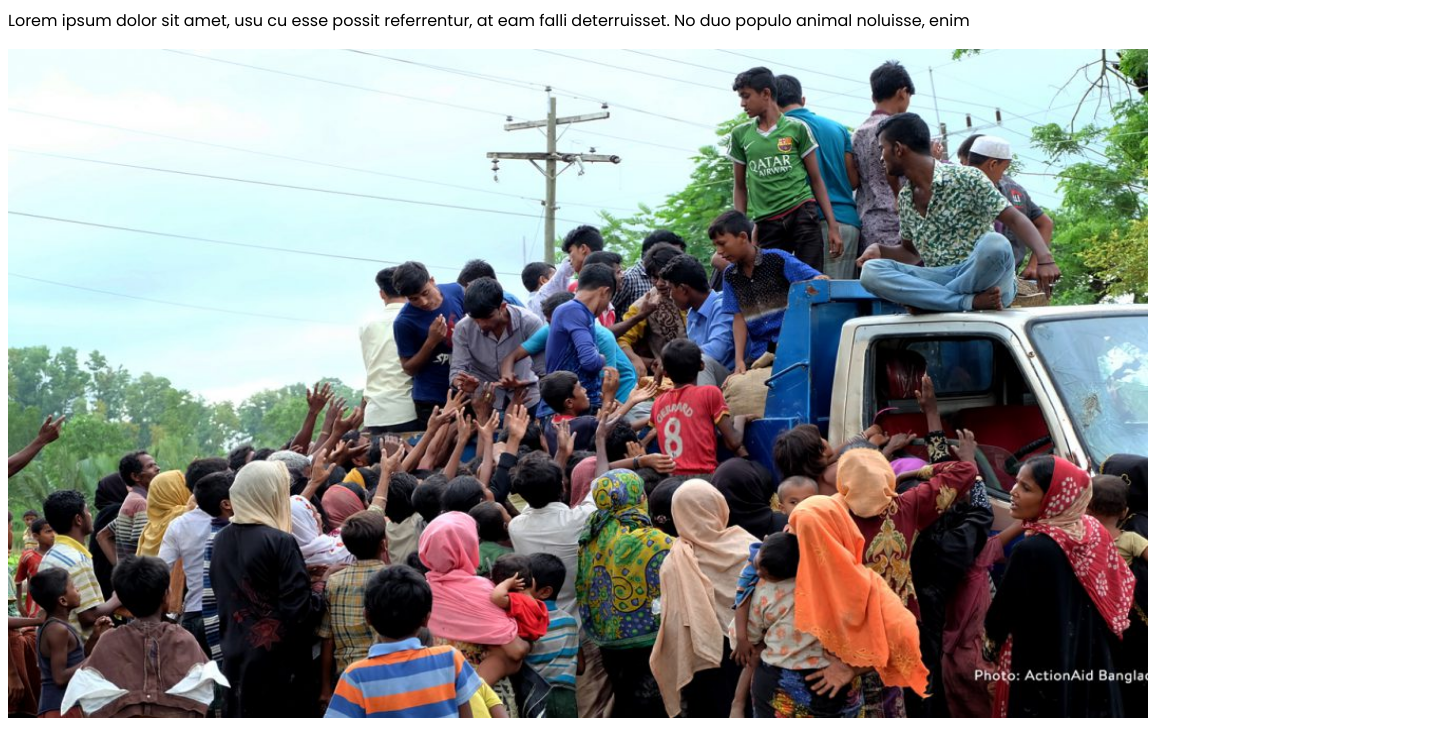
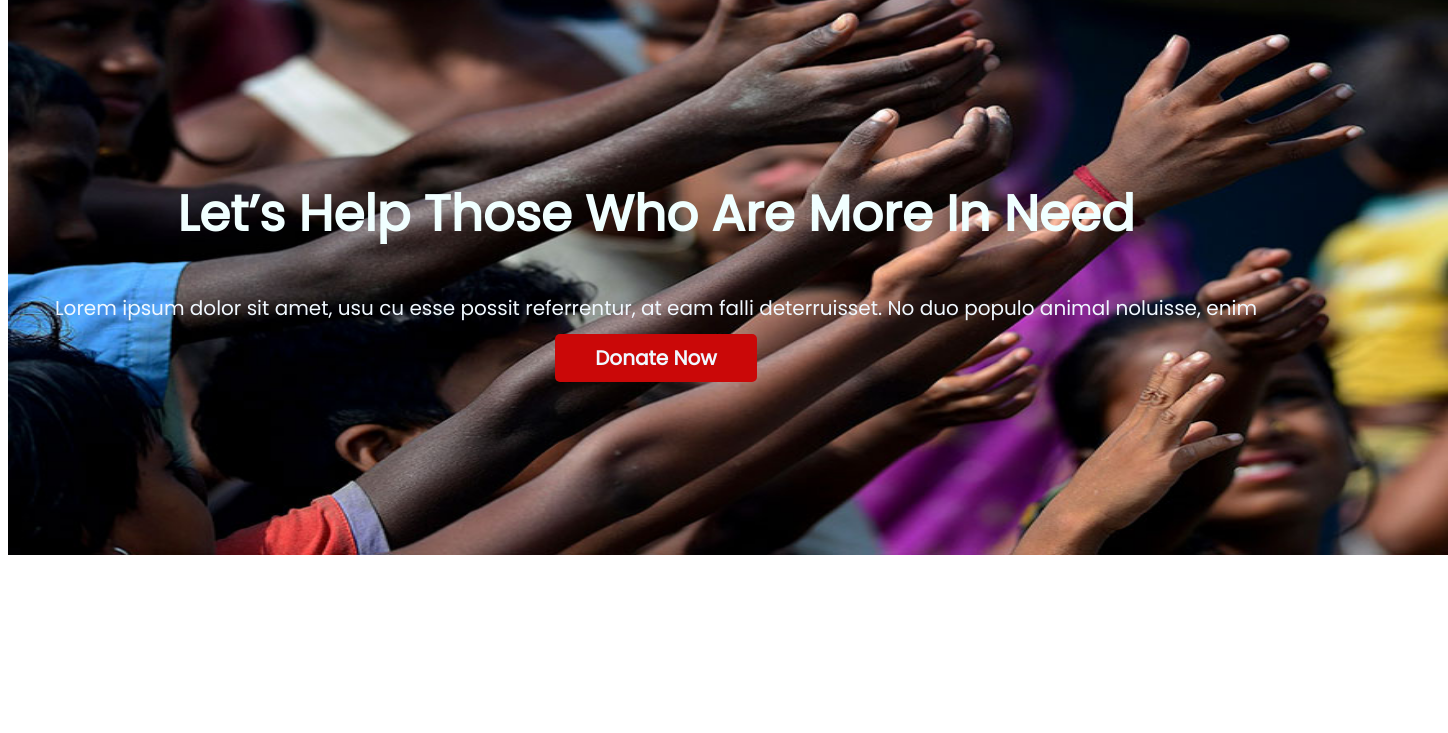
Before and after one commit to Ehatsam/my-first-assignment, a plain HTML site: page index.html in a window 1280 px wide. Shown: the part 83-816 px from the top of the page, 1448 px wide, since content can reach past the window. Drawn offline with Linux system fonts and the light colour scheme.

Commit message:
first section

```diff
--- a/index.html
+++ b/index.html
@@ -13,15 +13,24 @@
 </head>
 
 <body>
-    <div>
-        <h1>Let’s Help Those Who Are
-            More In Need</h1>
-        <p>Lorem ipsum dolor sit amet, usu cu esse possit referrentur, at eam falli
-            deterruisset. No duo populo animal noluisse, enim</p>
-    </div>
-    <div>
-        <img src="images/donation2.jpg" alt="donet" width="1140px" height="669px">
-    </div>
+    <section>
+        <div class="image-header">
+            <div class="row">
+                <div class="banner">
+                    <img src="images/donation13.jpg" alt="donet-img">
+                    <div class="heading">
+                        <h1 class="text-color">Let’s Help Those Who Are
+                            More In Need</h1>
+                        <p class="paragraph-color">Lorem ipsum dolor sit amet, usu cu esse possit referrentur, at eam
+                            falli
+                            deterruisset. No duo populo animal noluisse, enim</p>
+                        <a class="donate" href="">Donate Now</a>
+                    </div>
+                </div>
+            </div>
+        </div>
+    </section>
+
 </body>
 
 </html>
--- a/style.css
+++ b/style.css
@@ -1,7 +1,42 @@
 body {
     font-family: 'Poppins', sans-serif;
+}
 
-    .contain {
-        position: absolute;
+.banner {
+    position: relative;
+    width: 1440px;
+    height: 700px;
+    margin: 0%;
+    padding: 0%;
+}
 
-    }
+.banner img {
+    height: 90%;
+    width: 100%;
+}
+
+.heading {
+    position: absolute;
+    top: 30%;
+    width: 90%;
+    text-align: center;
+    font-size: 20px;
+}
+
+.text-color {
+    color: azure;
+    font-size: 50px
+}
+
+.paragraph-color {
+    color: aliceblue;
+}
+
+.donate {
+    color: aliceblue;
+    text-decoration: none;
+    background-color: rgb(202, 8, 8);
+    padding: 10px 40px;
+    border-radius: 5px;
+    font-weight: 700;
+}
```
